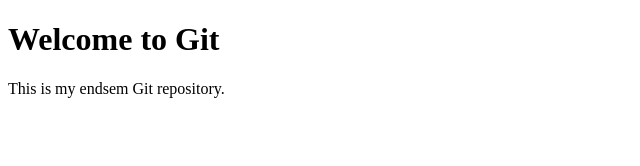
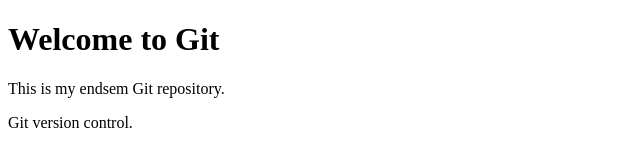
Before and after one commit to vishnu-priyaanjali-gella/git-operations-endsem, a plain HTML site: page index.html in a window 1280 px wide. Shown: the whole page, without its empty margins (0-640 px from the left). Drawn offline with Linux system fonts and the light colour scheme.

Commit message:
Second Commit

```diff
--- a/index.html
+++ b/index.html
@@ -6,5 +6,6 @@
 <body>
     <h1>Welcome to Git</h1>
     <p>This is my endsem Git repository.</p>
+    <p>Git version control.</p>
 </body>
 </html>
```
